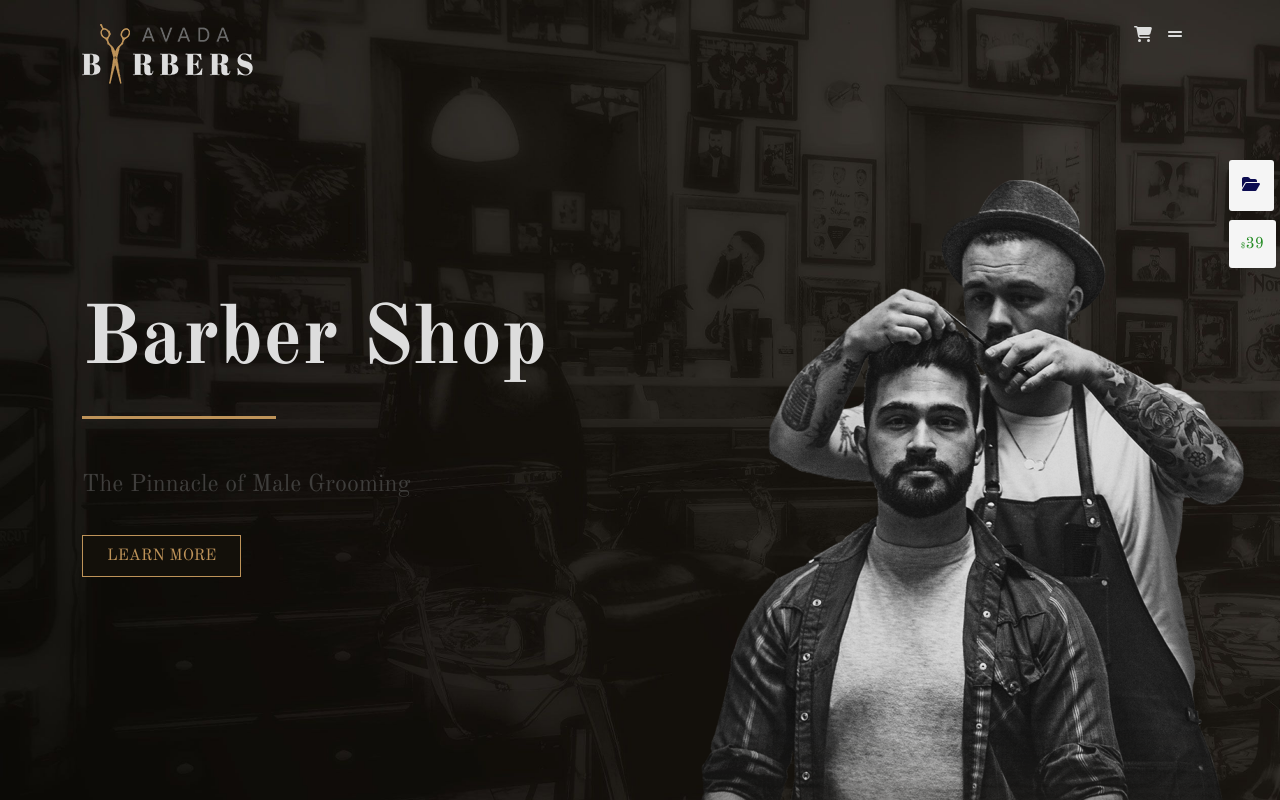
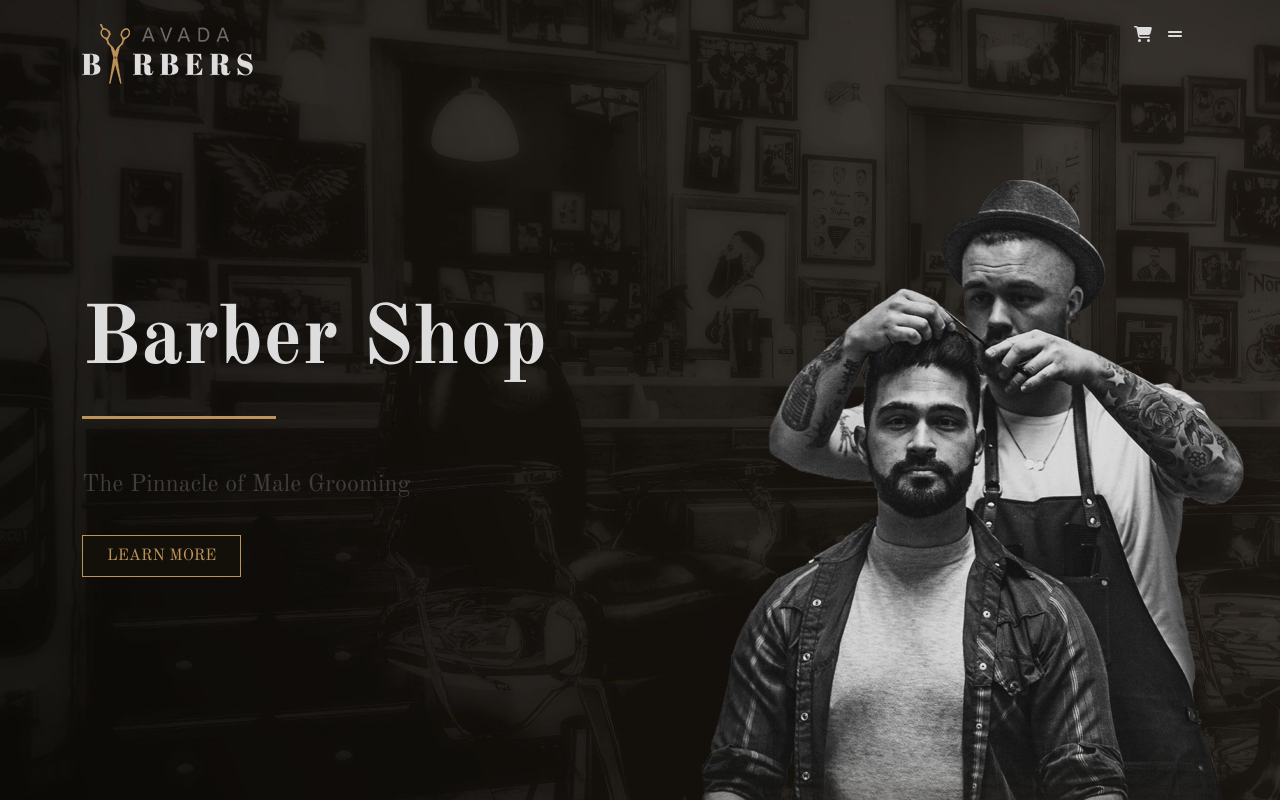
Before and after one commit to Andrearusso94/proj-html-vuejs, a Vue app: page / in a window 1280 px wide. Shown: the top 800 px of the page. Built offline with nearby package versions, Linux system fonts and the light colour scheme.

Commit message:
Cancel square

```diff
--- a/src/components/AppHeader.vue
+++ b/src/components/AppHeader.vue
@@ -17,15 +17,7 @@ export default {
 
             <!--presentazione negozio-->
             <PresentationVue></PresentationVue>
-            <div class="square top demos">
-                <font-awesome-icon icon="fa-solid fa-folder-open" />
 
-            </div>
-            <div class="square sale">
-                <span class="dollar">$</span>
-                <span class="price">39</span>
-
-            </div>
         </div>
 
 
@@ -41,41 +33,6 @@ export default {
     background-size: cover;
     position: relative;
 
-    .square {
-        padding: 0.75rem;
-        position: absolute;
-        top: 220px;
-        left: 96%;
-        background-color: $special;
-        border-radius: 3px;
-    }
-
-    .top {
-        padding: 0.85rem;
-        top: 160px;
-        text-align: center;
-        color: rgb(12, 12, 81);
-    }
-
-    p {
-        font-size: 0.75rem;
-    }
-
-    .sale {
-
-        color: forestgreen;
-
-        .dollar {
-            font-size: 0.5rem;
-
-
-        }
-
-        .on_sale {
-            font-size: 0.5rem;
-        }
-
-    }
 
 }
 </style>
```
